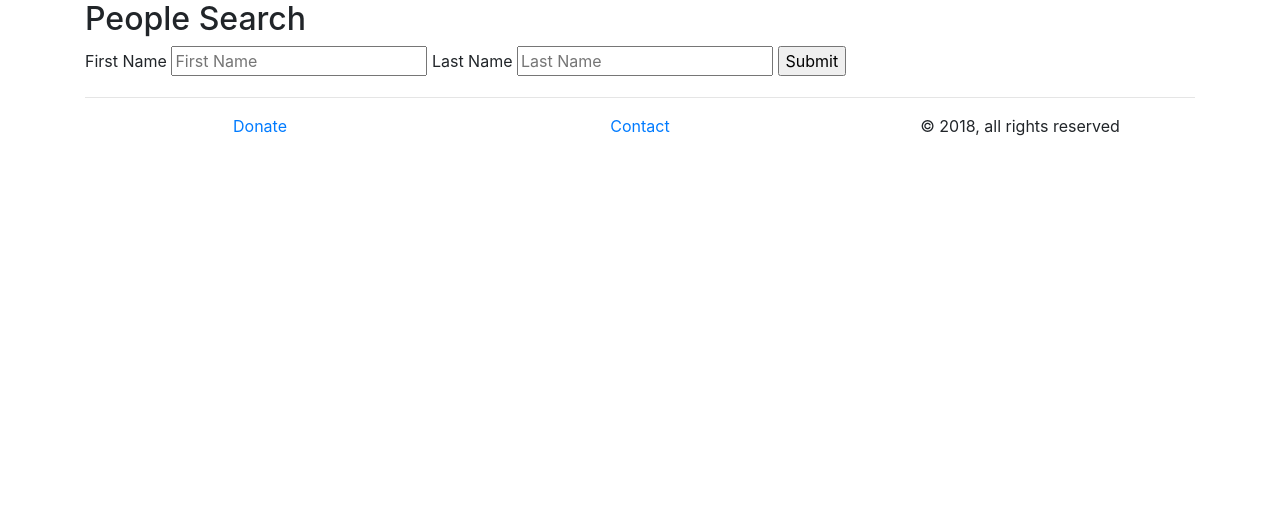
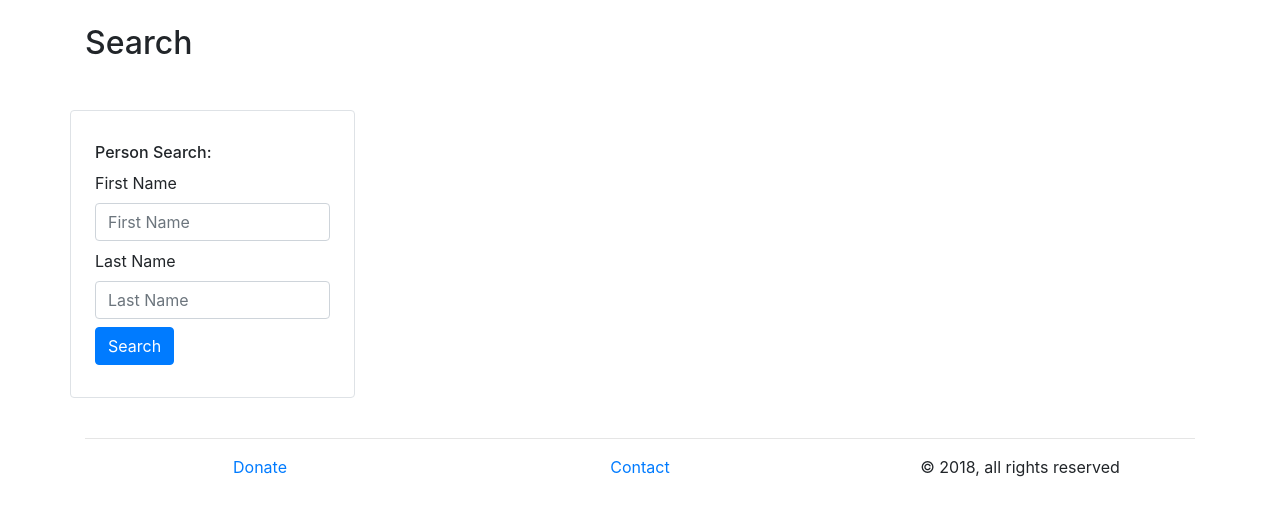
Before and after one commit to Thing342/CS3744Project, a PHP site: the page made by app/views/search.phtml in a window 1280 px wide. Shown: the part 56-572 px from the top of the page. Run offline with PHP 8.4, Linux system fonts and the light colour scheme; the template is opened without the code that fills it, so the values that code supplies are empty; some libraries are stand-ins or nearby versions.

Commit message:
bootstrapify search

```diff
--- a/app/views/search.phtml
+++ b/app/views/search.phtml
@@ -15,24 +15,28 @@ $container_id = 'container';
 include "app/views/_header.phtml"
 ?>
 
-<h2>People Search</h2>
-<div class="containerForForm">
+<h2 class="my-4">Search</h2>
+
+<main class="row">
+    <section class="col col-12 col-md-3 border rounded my-4 p-4">
+        <h6 class="my-2 w-100">Person Search:</h6>
         <form action='<?= $this->url("/search") ?>'>
-        <label for="fname">First Name</label>
-        <input type="text" id="fname" name="firstname" placeholder="First Name">
-        <label for="lname">Last Name</label>
-        <input type="text" id="lname" name="lastname" placeholder="Last Name">
-        <input type="submit" value="Submit" id="submitFancy">
+            <label class="" for="fname">First Name</label>
+            <input type="text" class="form-control mb-2" id="fname" name="firstname" placeholder="First Name">
+            <label class="mr-3" for="lname">Last Name</label>
+            <input type="text" class="form-control mb-2" id="lname" name="lastname" placeholder="Last Name">
+            <input class="mb-2 btn btn-primary" type="submit" value="Search" id="submitFancy">
         </form>
-</div>
+    </section>
 
-<div id="whiteTextDiv" style="margin: 10px">
+    <section class="col col-12 col-md-9">
         <?php if ($isResults): ?>
-    <table>
+            <h6 class="my-2 w-100">Search Results:</h6>
+            <table class="table">
                 <thead>
                 <tr>
-            <td>Name</td>
-            <td>Company</td>
+                    <th scope="col">Name</th>
+                    <th scope="col">Company</th>
                 </tr>
                 </thead>
                 <tbody>
@@ -53,7 +57,10 @@ include "app/views/_header.phtml"
                 </tbody>
             </table>
         <?php endif; ?>
-</div>
+    </section>
+</main>
+
+
 
 <?php
 include "app/views/_footer.phtml"
```
Lines whose indentation alone changed are shown as unchanged.
